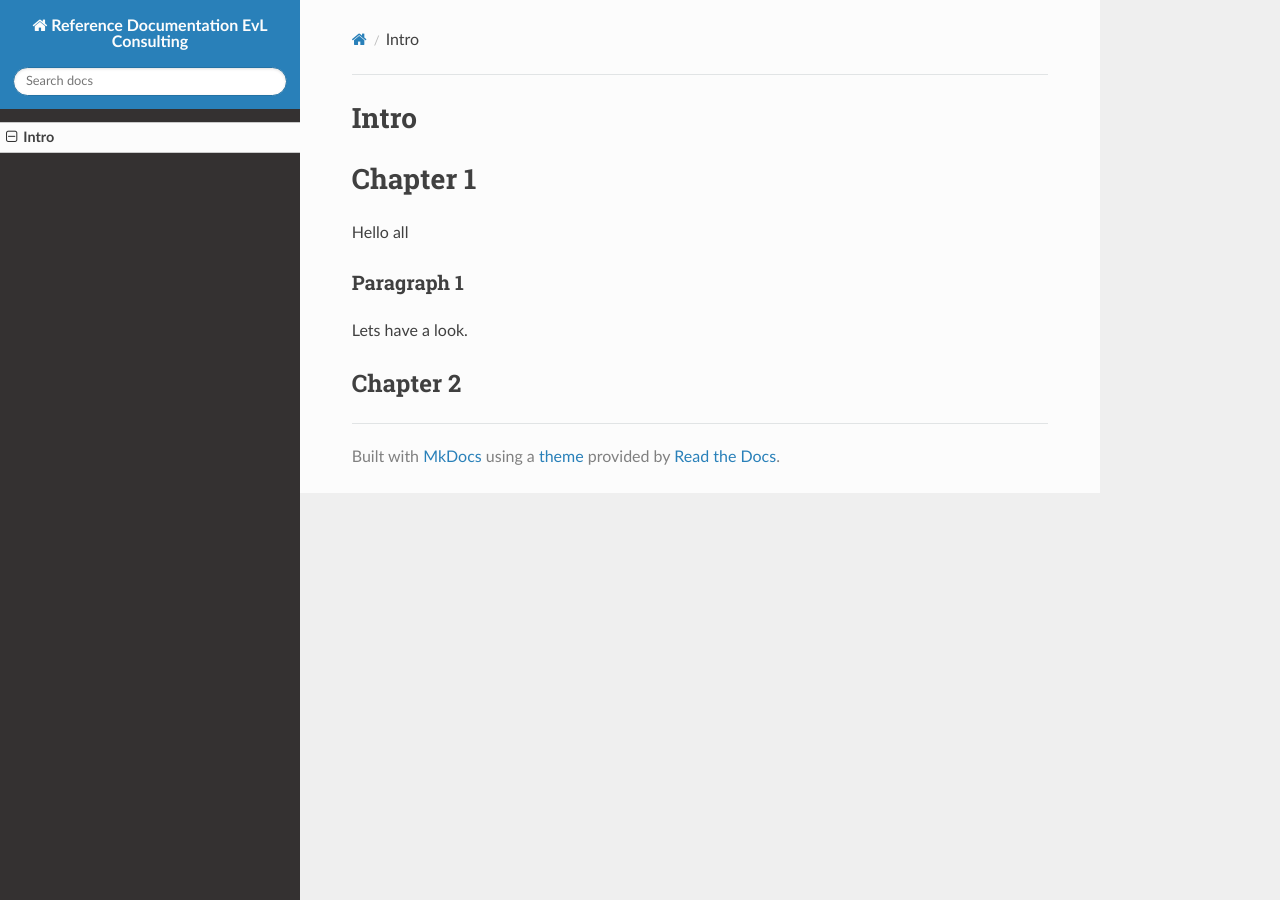
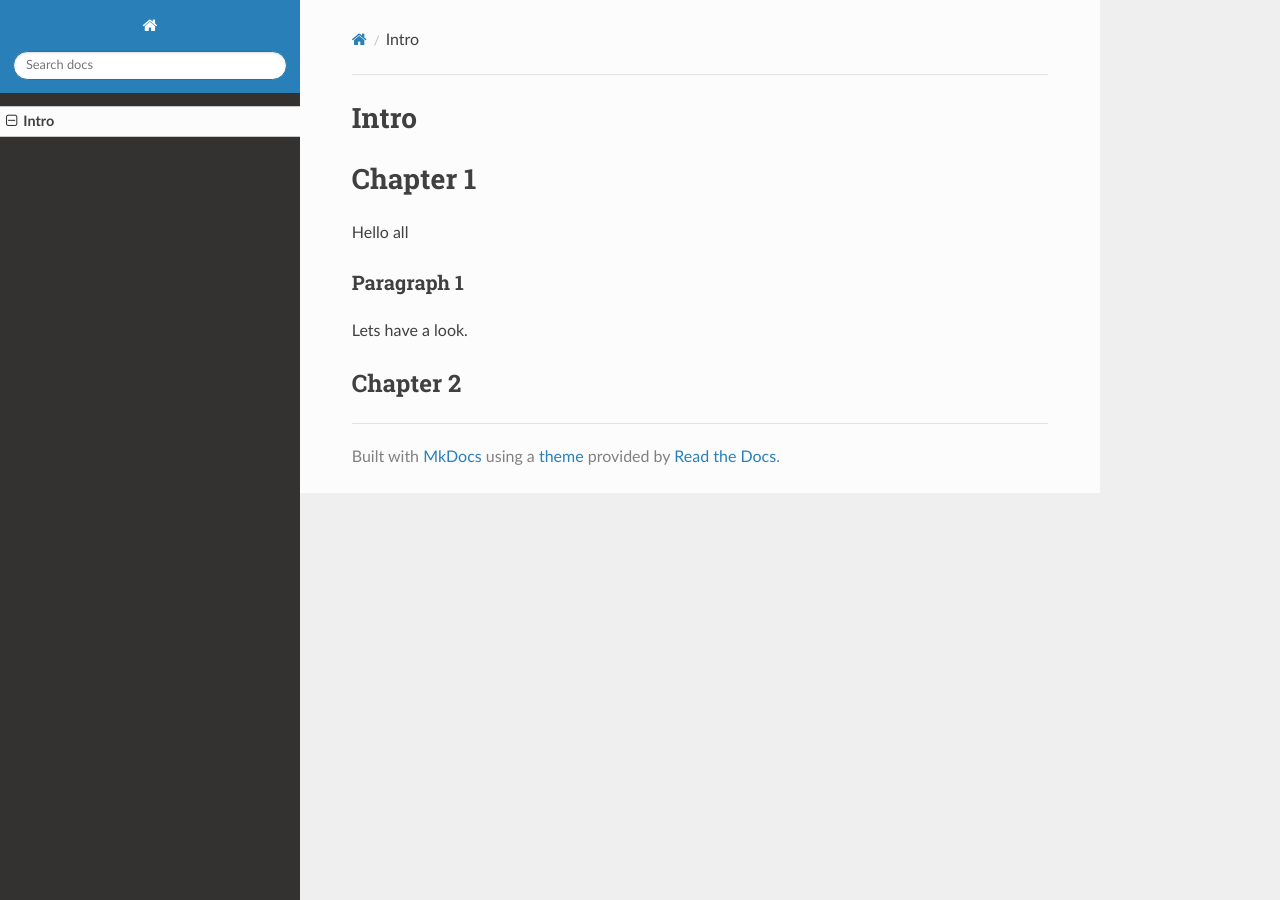
Before and after one commit to elonden/evlconsultingdocs, an MkDocs documentation site: the page built from docs/main.md, in a window 1280 px wide. Built offline with MkDocs 1.6.1, drawn with Linux system fonts in a browser that asks for light colours; nearby versions of some CDN libraries.

Commit message:
update
Signed-off-by: Erwin van Londen <erwin@erwinvanlonden.net>

```diff
--- a/mkdocs.yml
+++ b/mkdocs.yml
@@ -1,4 +1,3 @@
-site_name: Reference Documentation EvL Consulting
 theme: readthedocs
 markdown-extensions:
   - smarty
```
